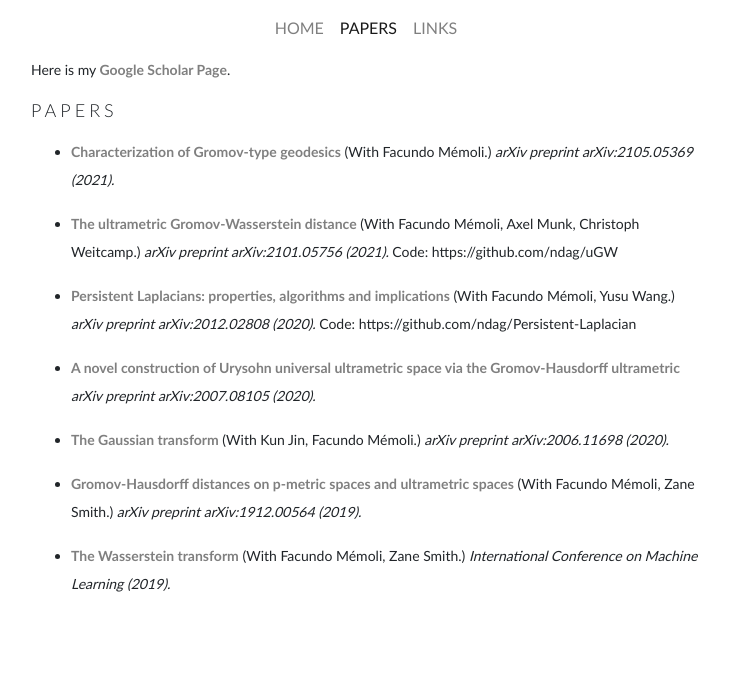
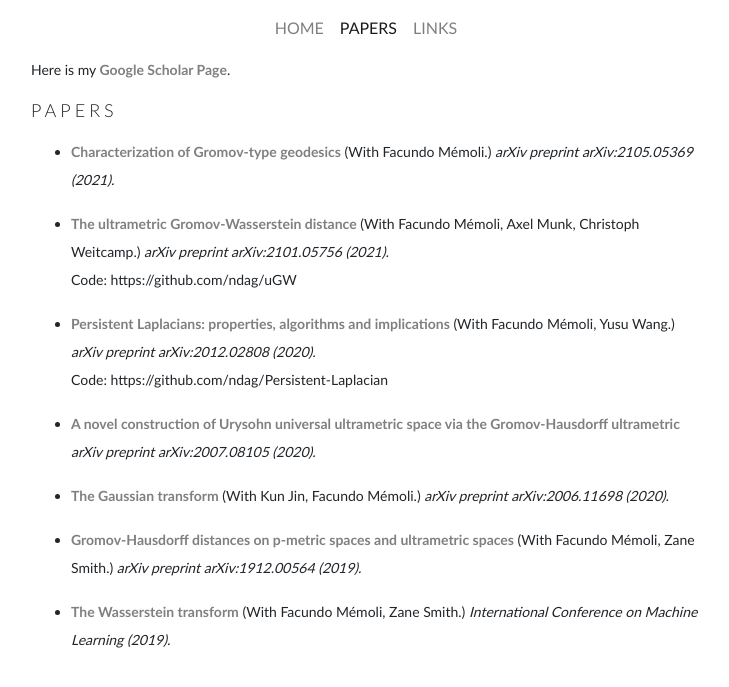
Before and after one commit to ZhengchaoW/ZhengchaoW.github.io, a Jekyll site: the page built from papers.html, in a window 1280 px wide. Shown: the top 687 px of the page, without its empty margins (274-1003 px from the left). Built offline with Jekyll 4.4.1, drawn with Linux system fonts in a browser that asks for light colours.

```diff
--- a/papers.html
+++ b/papers.html
@@ -15,7 +15,7 @@ opengraph:
       <p><li>{% if paper.link %}<a href="{{ paper.link }}">{{ paper.title }}</a> {% else %} {{ paper.title }} {% endif %}
           {% if paper.coauthors %} (With {{ paper.coauthors }}.) {% endif %}
           {% if paper.publishedat %} <span style="font-style: italic">{{ paper.publishedat }}.</span> {% endif %}
-          {% if paper.code %} Code: {{ paper.code }} {% endif %}
+          {% if paper.code %} <br> Code: {{ paper.code }} {% endif %}
           {% if paper.description %} {{ paper.description }} {% endif %}</li>
       </p>
     {% endfor %}
```
